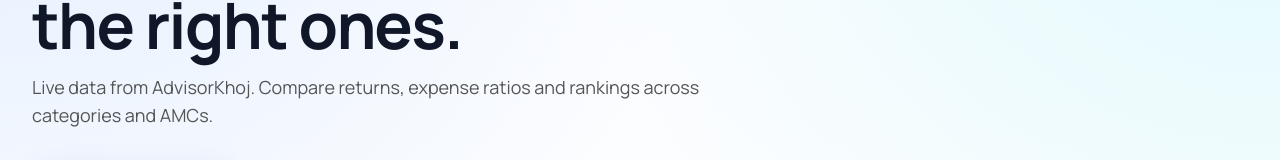
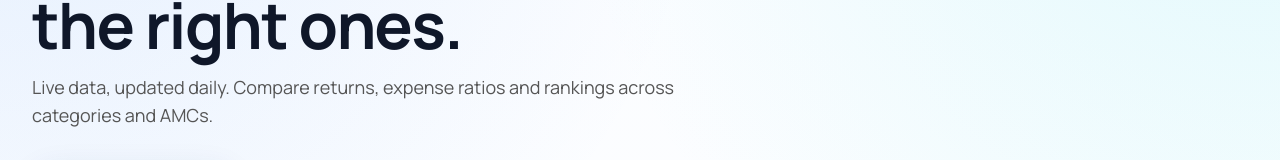
Before and after one commit to atharva-moneylancer/money-lancer-web, a Next.js app: page /funds in a window 1280 px wide. Shown: the part 230-390 px from the top of the page. Built offline with nearby package versions, Linux system fonts and the light colour scheme; no server answers.

Commit message:
Remove AdvisorKhoj attribution from all public-facing pages

```diff
--- a/app/funds/page.tsx
+++ b/app/funds/page.tsx
@@ -148,7 +148,7 @@ export default async function FundsPage({
           Research every fund. Pick the right ones.
         </h1>
         <p className="mt-4 max-w-2xl text-body-l text-slate1">
-          Live data from AdvisorKhoj. Compare returns, expense ratios and
+          Live data, updated daily. Compare returns, expense ratios and
           rankings across categories and AMCs.
         </p>
 
--- a/app/services/[slug]/page.tsx
+++ b/app/services/[slug]/page.tsx
@@ -65,7 +65,7 @@ export default function ServicePage({ params }: { params: { slug: string } }) {
               <div>
                 <h2 className="text-title-m font-bold text-yale">Available SIF options</h2>
                 <p className="mt-2 text-sm text-slate1">
-                  Live from AdvisorKhoj. We add a fund here once it's approved by SEBI and we've
+                  We add a fund here once it's approved by SEBI and we've
                   reviewed the manager's track record.
                 </p>
                 <div className="mt-4">
--- a/app/sif/page.tsx
+++ b/app/sif/page.tsx
@@ -79,7 +79,7 @@ export default async function SIFPage() {
             Available SIF Schemes
           </h2>
           <p className="mt-1 text-sm text-slate1">
-            Sourced from AdvisorKhoj. Data refreshes every 6 hours.
+            Data refreshes every 6 hours.
           </p>
 
           {fetchError ? (
--- a/components/fund/RiskStatsBlock.tsx
+++ b/components/fund/RiskStatsBlock.tsx
@@ -129,7 +129,7 @@ export function RiskStatsBlock({
           <div className="mt-0.5 text-xs text-slate2">3-year rolling · vs benchmark</div>
         </div>
         <span className="rounded-full border border-black/[0.06] bg-cloud px-2.5 py-1 text-[10px] font-medium text-slate2">
-          AdvisorKhoj
+          3Y Risk
         </span>
       </div>
 
--- a/components/fund/SifOfferings.tsx
+++ b/components/fund/SifOfferings.tsx
@@ -85,7 +85,7 @@ export default async function SifOfferings() {
           </h2>
           <p className="mt-2 text-body-m text-slate1">
             Regular-Plan SIFs from {grouped.size} fund {grouped.size === 1 ? "house" : "houses"}.
-            Updated daily from AdvisorKhoj.
+            Updated daily.
           </p>
         </div>
         <div className="text-xs text-slate2">{schemes.length} schemes</div>
@@ -138,7 +138,7 @@ export default async function SifOfferings() {
       </div>
 
       <p className="mt-6 text-[11px] leading-relaxed text-slate2">
-        Source: AdvisorKhoj scheme master, refreshed weekly. SIFs require ₹10 lakh minimum investment
+        Data refreshed weekly. SIFs require ₹10 lakh minimum investment
         per SEBI norms. Every SIF here is the Regular Plan — backed by a continuous advisor relationship.
       </p>
     </section>
--- a/components/home/LiveFunds.tsx
+++ b/components/home/LiveFunds.tsx
@@ -46,7 +46,7 @@ export default async function LiveFunds() {
               Top large-cap funds, refreshed daily.
             </h2>
             <p className="mt-4 text-body-l text-slate1">
-              Powered by AdvisorKhoj. NAVs, returns and rankings updated as the market closes —
+              NAVs, returns and rankings updated as the market closes —
               not a static list.
             </p>
           </div>
```
